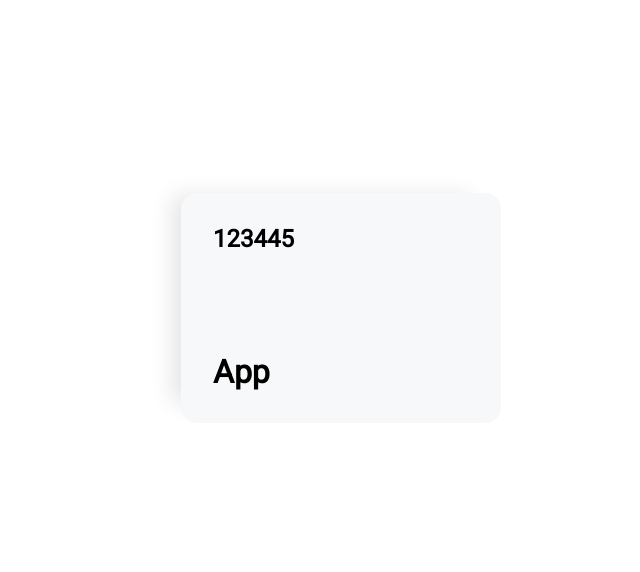
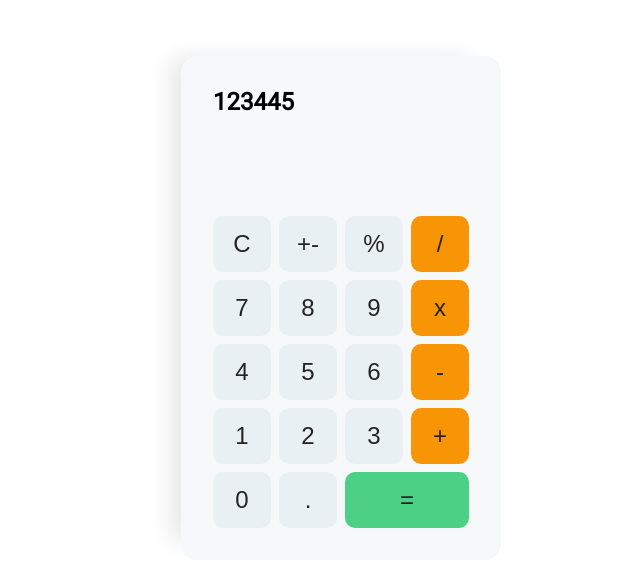
Before and after one commit to Mhdez221993/calculator, a React (Create React App) app: page / in a window 1280 px wide. Shown: the part 124-696 px from the top of the page, without its empty margins (299-939 px from the left). Built offline with nearby package versions, Linux system fonts and the light colour scheme.

Commit message:
Create button var & import ButtonBox and Button

```diff
--- a/src/App.js
+++ b/src/App.js
@@ -1,12 +1,31 @@
+import Button from "./components/Button";
+import ButtonBox from "./components/ButtonBox";
 import Screen from "./components/Screen";
 import Wrapper from "./components/Wrapper";
+
+const buttons = [
+  ['C', '+-', '%', '/'],
+  [7, 8, 9, 'x'],
+  [4, 5, 6, '-'],
+  [1, 2, 3, '+'],
+  [0, '.', '=']
+]
 
 function App() {
   return (
     <div>
       <Wrapper>
         <Screen />
-        <h1>App</h1>
+        <ButtonBox>
+          {
+            buttons.flat().map((btn, i) => (
+              <Button
+                key={i}
+                button={btn}
+              />
+            ))
+          }
+        </ButtonBox>
       </Wrapper>
     </div>
   );
```
